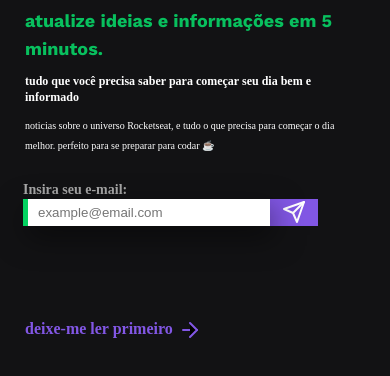
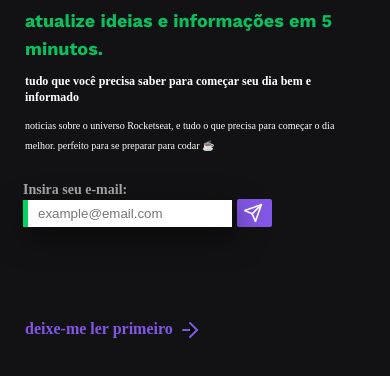
Before and after one commit to milennapalacio/rocket-news, a plain HTML site: page index.html in a window 390 px wide. Shown: the part 172-548 px from the top of the page. Drawn offline with nearby package versions, Linux system fonts and the light colour scheme.

Commit message:
atualizacao mobile 2.0

```diff
--- a/assets/css/style.css
+++ b/assets/css/style.css
@@ -178,16 +178,24 @@ form button {
   }
   form {
     display: flex;
+    align-items: center;
   }
   form input {
     position: unset;
-    width: 238px;
+    width: 200px;
     height: 25px;
   }
   form button {
     position: unset;
-    width: 48px;
-    height: 27px;
+    width: 35px;
+    height: 28px;
+    border-radius: 2px;
+    margin-left: 5px;
+  }
+  form button img {
+    display: flex;
+    align-items: center;
+    height: 20px;
   }
   .more {
     margin-left: 25px;
```
